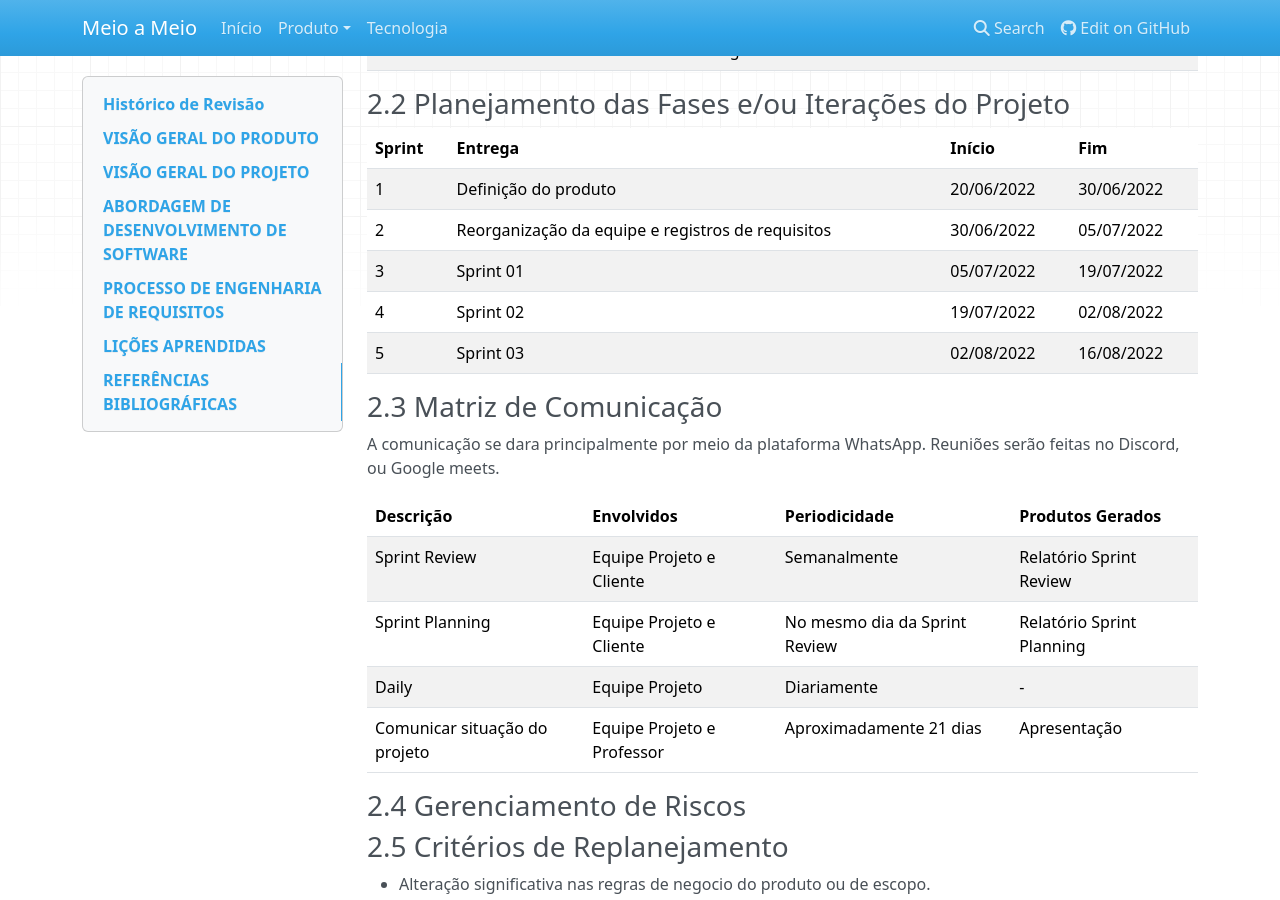
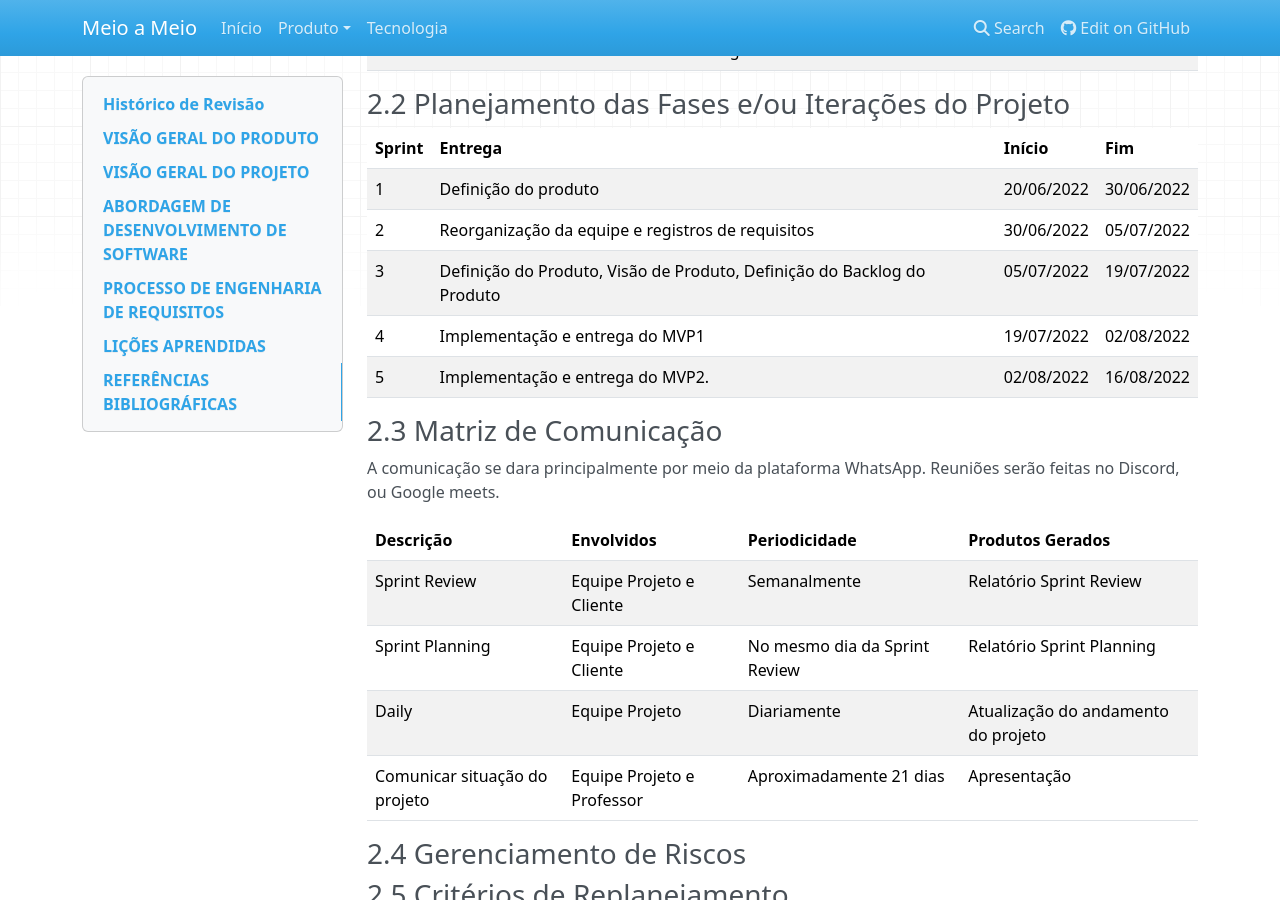
Before and after one commit to mdsreq-fga-unb/2022.1-Meio-a-Meio, an MkDocs documentation site: the page built from docs/produto-projeto/ProductVision.md, in a window 1280 px wide and 900 px high, scrolled down 2619 px. Built offline with MkDocs 1.6.1, drawn with Linux system fonts in a browser that asks for light colours; nearby versions of some CDN libraries.

Commit message:
Atualização de planejamento de Sprints

```diff
--- a/docs/produto-projeto/ProductVision.md
+++ b/docs/produto-projeto/ProductVision.md
@@ -93,9 +93,9 @@
 |--|--|--|--|
 |1|Definição do produto|20/06/2022|30/06/2022|
 |2|Reorganização da equipe e registros de requisitos|30/06/2022|05/07/2022|
-|3|Sprint 01|05/07/2022|19/07/2022|
-|4|Sprint 02|19/07/2022|02/08/2022|
-|5|Sprint 03|02/08/2022|16/08/2022|
+|3|Definição do Produto, Visão de Produto, Definição do Backlog do Produto|05/07/2022|19/07/2022|
+|4|Implementação e entrega do MVP1|19/07/2022|02/08/2022|
+|5|Implementação e entrega do MVP2.|02/08/2022|16/08/2022|
 
 
 ### 2.3 Matriz de Comunicação
@@ -107,7 +107,7 @@ Reuniões serão feitas no Discord, ou Google meets.
 |--|--|--|--|
 |Sprint Review| Equipe Projeto e Cliente | Semanalmente | Relatório Sprint Review|
 |Sprint Planning| Equipe Projeto e Cliente | No mesmo dia da Sprint Review | Relatório Sprint Planning|
-|Daily | Equipe Projeto | Diariamente | - |
+|Daily | Equipe Projeto | Diariamente | Atualização do andamento do projeto |
 |Comunicar situação do projeto| Equipe Projeto e Professor| Aproximadamente 21 dias | Apresentação|
 
 ### 2.4 Gerenciamento de Riscos
```
